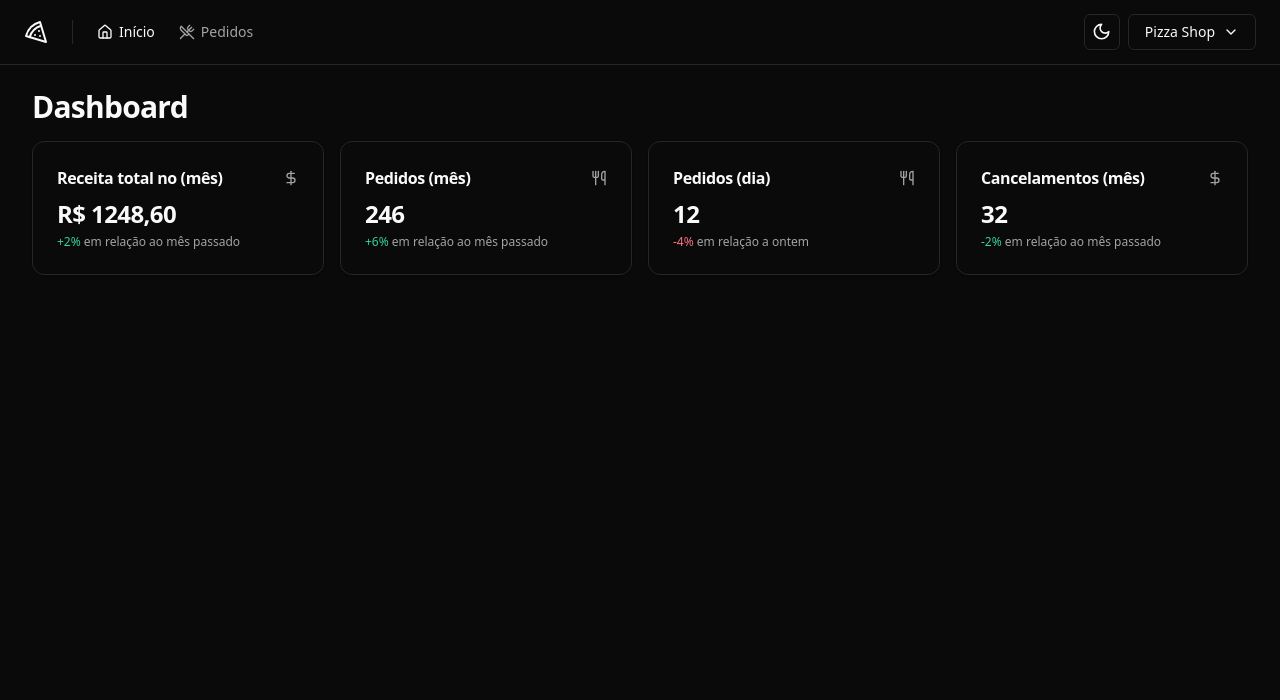
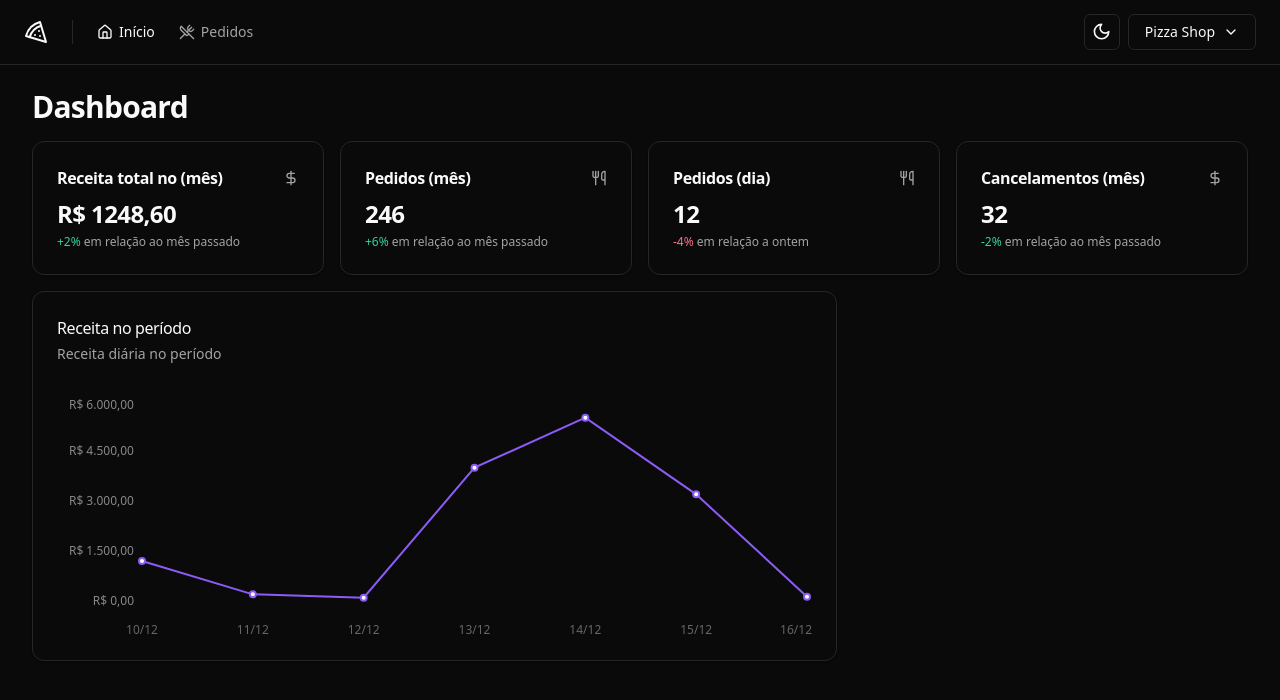
Before and after one commit to 0kira-vgl/pizzashop, a React (Vite) app: page / in a window 1280 px wide. Shown: the top 700 px of the page. Built offline with nearby package versions, Linux system fonts and the light colour scheme.

Commit message:
add revenue chart period

```diff
--- a/package.json
+++ b/package.json
@@ -29,6 +29,7 @@
     "react-helmet-async": "^2.0.5",
     "react-hook-form": "^7.52.1",
     "react-router-dom": "^6.24.1",
+    "recharts": "^2.12.7",
     "sonner": "^1.5.0",
     "sort-by": "^1.2.0",
     "tailwind-merge": "^2.3.0",
--- a/src/pages/app/dashboard/dashboard.tsx
+++ b/src/pages/app/dashboard/dashboard.tsx
@@ -3,6 +3,7 @@
 import { MonthOrdersAmountCard } from "./monthOrdersAmountCard";
 import { DayOrdersAmountCard } from "./dayOrdersAmountCard";
 import { MonthCanceledOrdersAmountCard } from "./monthCanceledOrdersAmountCard";
+import { RevenueChart } from "./revenueChart";
 
 export function Dashboard() {
   return (
@@ -17,6 +18,10 @@
           <DayOrdersAmountCard />
           <MonthCanceledOrdersAmountCard />
         </div>
+
+        <div className="grid grid-cols-9 gap-4">
+          <RevenueChart />
+        </div>
       </div>
     </>
   );
--- /dev/null
+++ b/src/pages/app/dashboard/revenueChart.tsx
@@ -0,0 +1,61 @@
+import {
+  Card,
+  CardContent,
+  CardDescription,
+  CardHeader,
+  CardTitle,
+} from "@/components/ui/card";
+import { ResponsiveContainer, LineChart, XAxis, YAxis, Line } from "recharts";
+import colors from "tailwindcss/colors";
+
+const data = [
+  { date: "10/12", revenue: 1200 },
+  { date: "11/12", revenue: 200 },
+  { date: "12/12", revenue: 100 },
+  { date: "13/12", revenue: 4000 },
+  { date: "14/12", revenue: 5500 },
+  { date: "15/12", revenue: 3200 },
+  { date: "16/12", revenue: 129 },
+];
+
+export function RevenueChart() {
+  return (
+    <Card className="col-span-6">
+      <CardHeader className="flex-row items-center justify-between pb-8">
+        <div className="space-y-1">
+          <CardTitle className="text-base font-medium">
+            Receita no período
+          </CardTitle>
+          <CardDescription>Receita diária no período</CardDescription>
+        </div>
+      </CardHeader>
+      <CardContent>
+        <ResponsiveContainer width="100%" height={240}>
+          <LineChart data={data} style={{ fontSize: 12 }}>
+            <XAxis dataKey="date" tickLine={false} axisLine={false} dy={16} />
+
+            <YAxis
+              stroke="#888"
+              width={80}
+              axisLine={false}
+              tickLine={false}
+              tickFormatter={(value: number) =>
+                value.toLocaleString("pt-BR", {
+                  style: "currency",
+                  currency: "BRL",
+                })
+              }
+            />
+
+            <Line
+              type="linear"
+              strokeWidth={2}
+              dataKey="revenue"
+              stroke={colors.violet["500"]}
+            />
+          </LineChart>
+        </ResponsiveContainer>
+      </CardContent>
+    </Card>
+  );
+}
```
Also changed, not shown: 1 other file (tests, documents, lock files or other folders).
